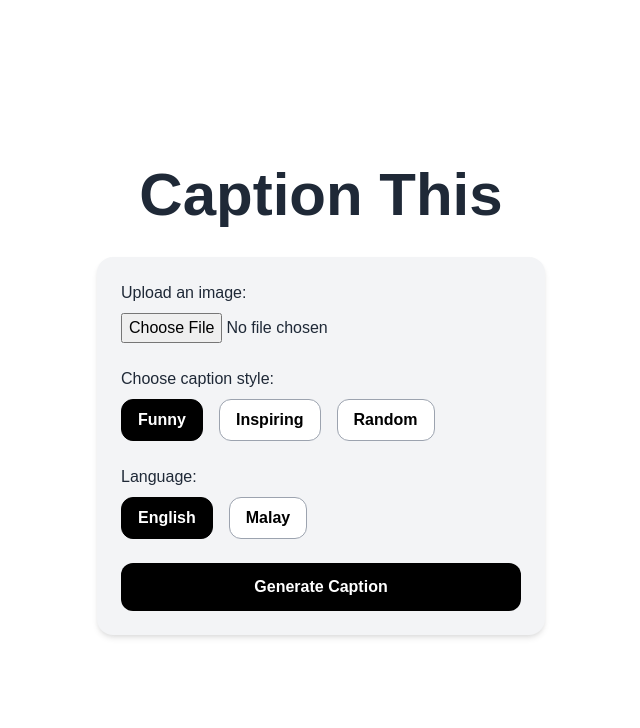
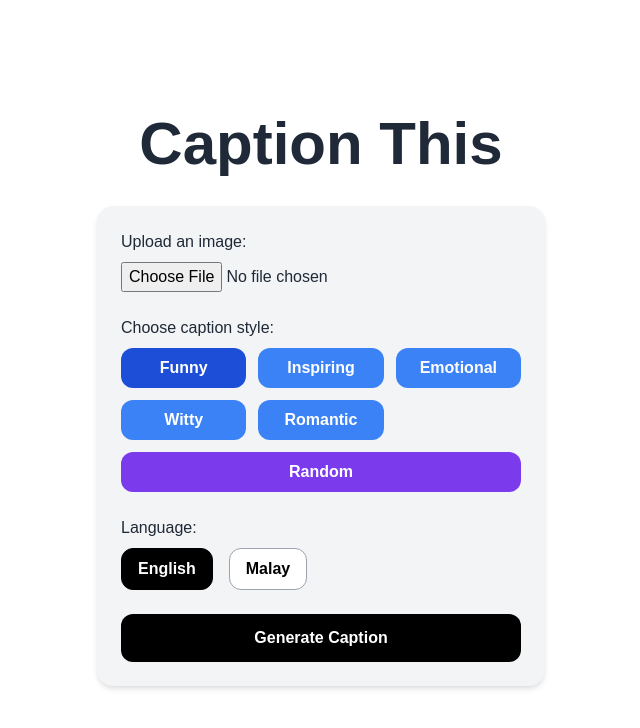
Before and after one commit to bobvisavisual/captionthis, a React (Vite) app in the folder frontend/: page / in a window 1280 px wide. Shown: the top 728 px of the page, without its empty margins (319-959 px from the left). Built offline with nearby package versions, Linux system fonts and the light colour scheme.

Commit message:
Update App.jsx

```diff
--- a/frontend/src/App.jsx
+++ b/frontend/src/App.jsx
@@ -52,17 +52,15 @@ function App() {
 
         <div>
 			<label className="block mb-2 font-medium">Choose caption style:</label>
-          <div className="flex gap-4">
-            {['funny', 'inspiring', 'random'].map((style) => (
+			<div className="grid grid-cols-3 gap-3 mb-6">
+			{['funny', 'inspiring', 'emotional', 'witty', 'romantic', 'random'].map((style, index) => (
 				<button
+					key={style}
 					type="button"
-                key={style}
 					onClick={() => setCaptionType(style)}
-                className={`px-4 py-2 rounded-xl font-semibold border transition ${
-                  captionType === style
-                    ? 'bg-black text-white border-black'
-                    : 'bg-white text-black border-gray-400'
-                }`}
+					className={`px-4 py-2 rounded-xl text-white font-semibold transition-colors duration-300
+						${captionType === style ? 'bg-blue-700' : style === 'random' ? 'bg-purple-600 hover:bg-purple-700' : 'bg-blue-500 hover:bg-blue-600'}
+						${index === 5 ? 'col-span-3 text-center' : ''}`}
 					>
 					{style.charAt(0).toUpperCase() + style.slice(1)}
 				</button>
```
Lines whose indentation alone changed are shown as unchanged.
